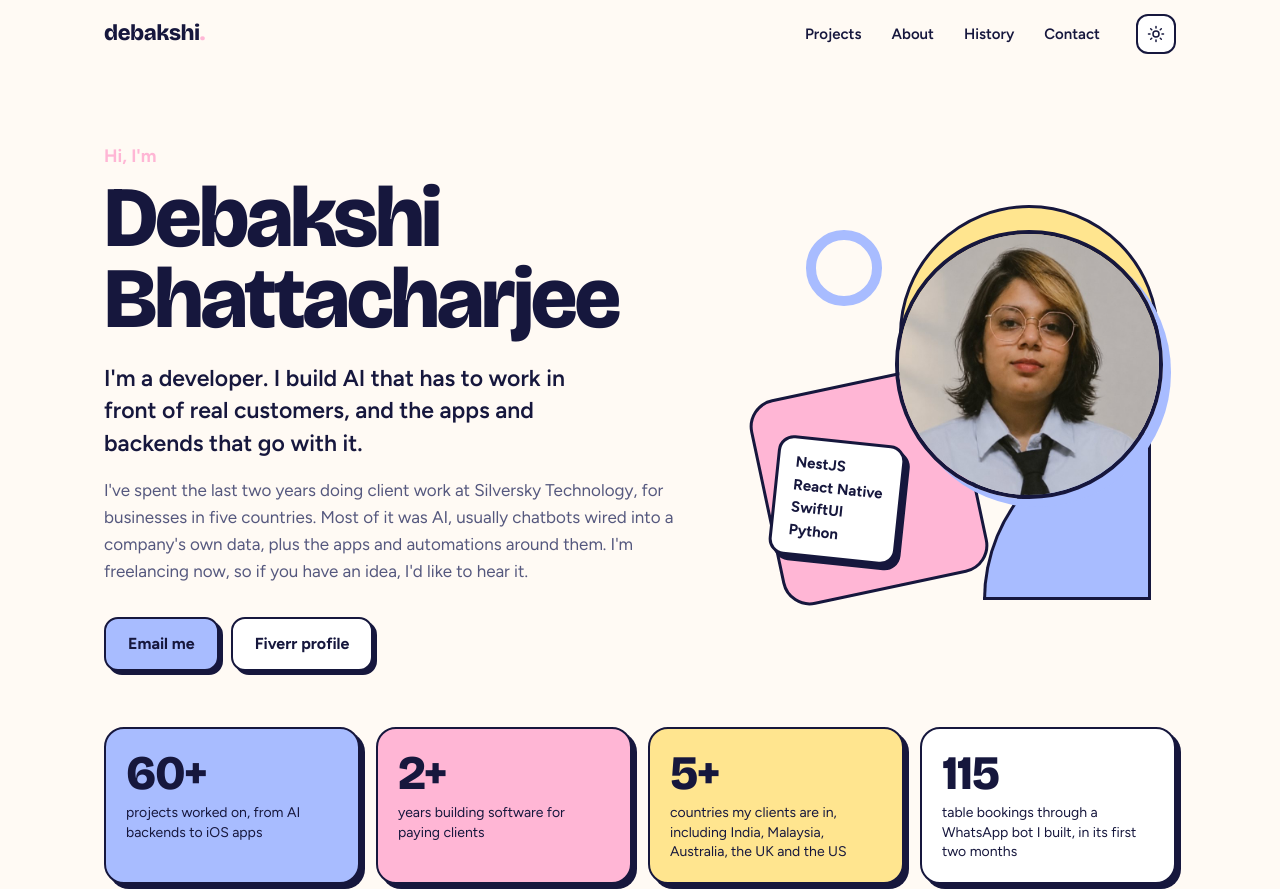
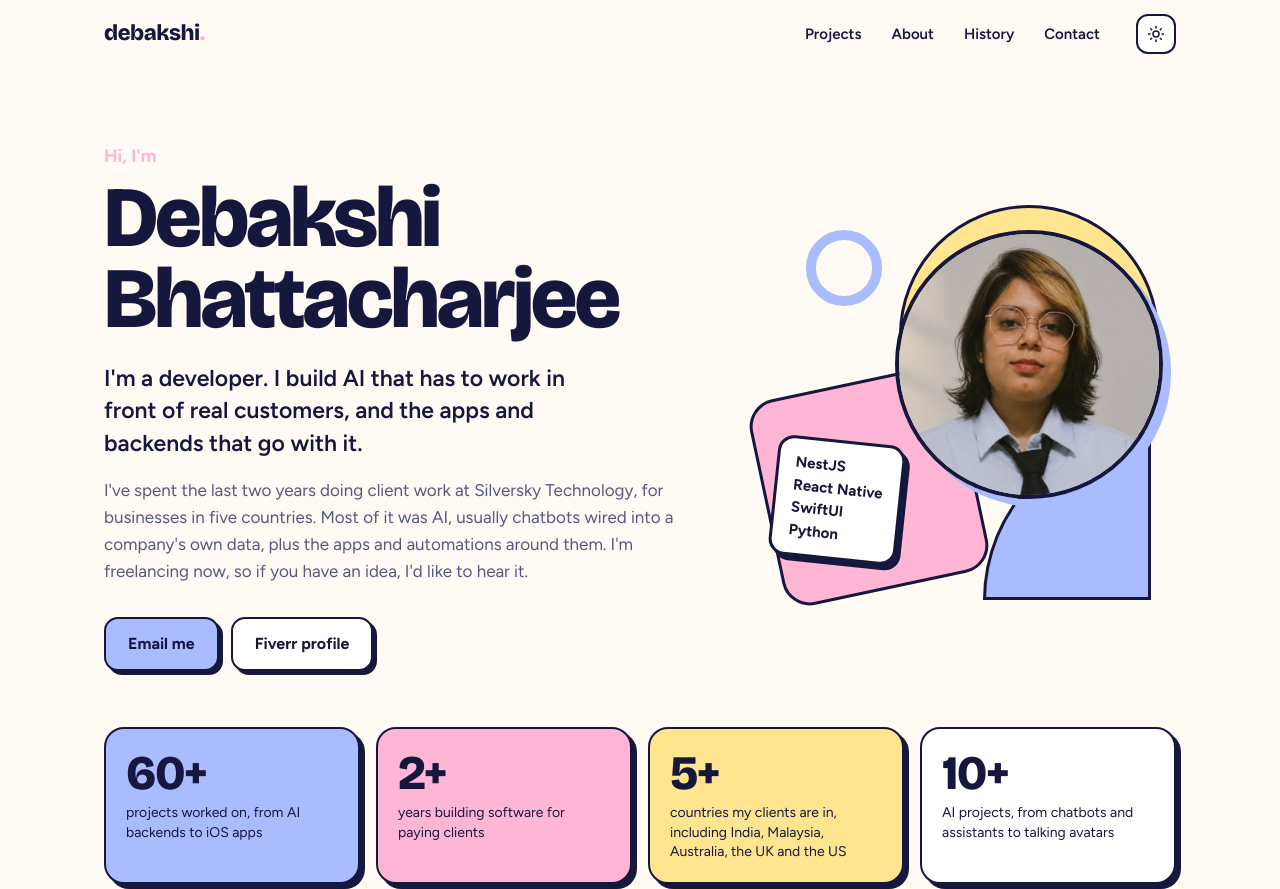
Before and after one commit to debab1ee/debab1ee.github.io, a plain HTML site: page index.html in a window 1280 px wide. Shown: the top 889 px of the page. Drawn offline with nearby package versions, Linux system fonts and the light colour scheme.

Commit message:
Replace KL bookings stat with 10+ AI projects
Co-Authored-By: Claude Opus 5.5 <noreply@anthropic.com>

```diff
--- a/index.html
+++ b/index.html
@@ -119,7 +119,7 @@
         <li class="stat c-blue"><strong>60+</strong><span>projects worked on, from AI backends to iOS apps</span></li>
         <li class="stat c-pink"><strong>2+</strong><span>years building software for paying clients</span></li>
         <li class="stat c-yellow"><strong>5+</strong><span>countries my clients are in, including India, Malaysia, Australia, the UK and the US</span></li>
-        <li class="stat c-white"><strong>115</strong><span>table bookings through a WhatsApp bot I built, in its first two months</span></li>
+        <li class="stat c-white"><strong>10+</strong><span>AI projects, from chatbots and assistants to talking avatars</span></li>
       </ul>
     </section>
 
```
